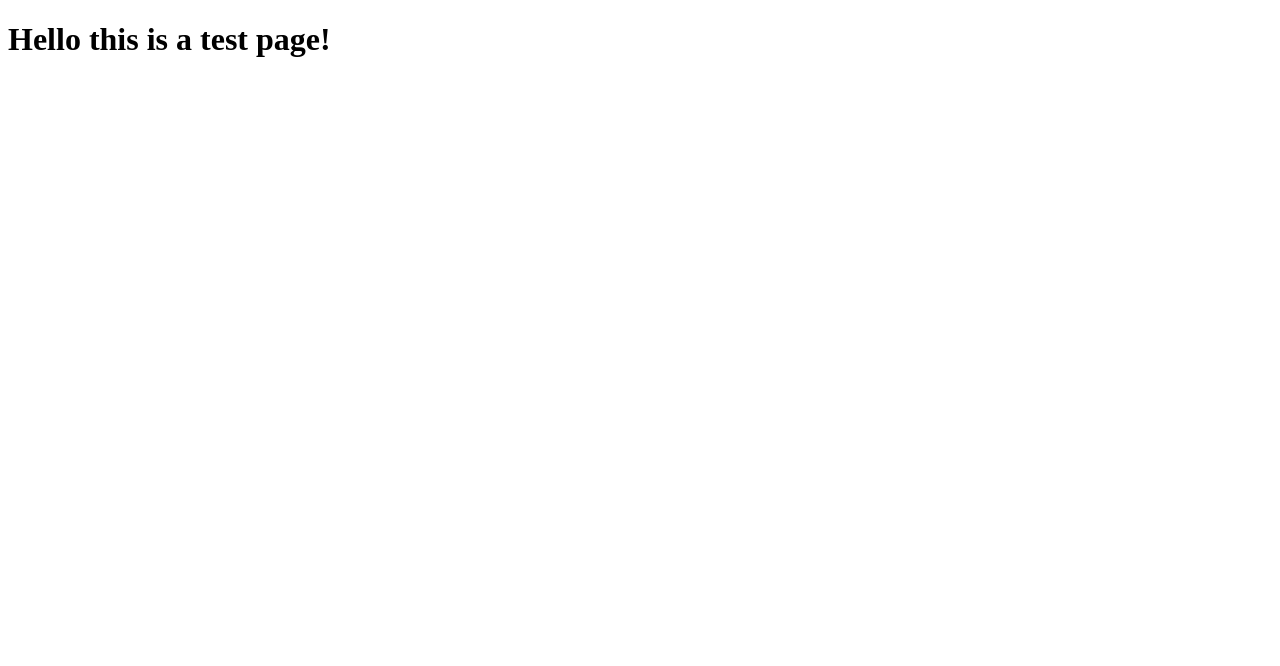
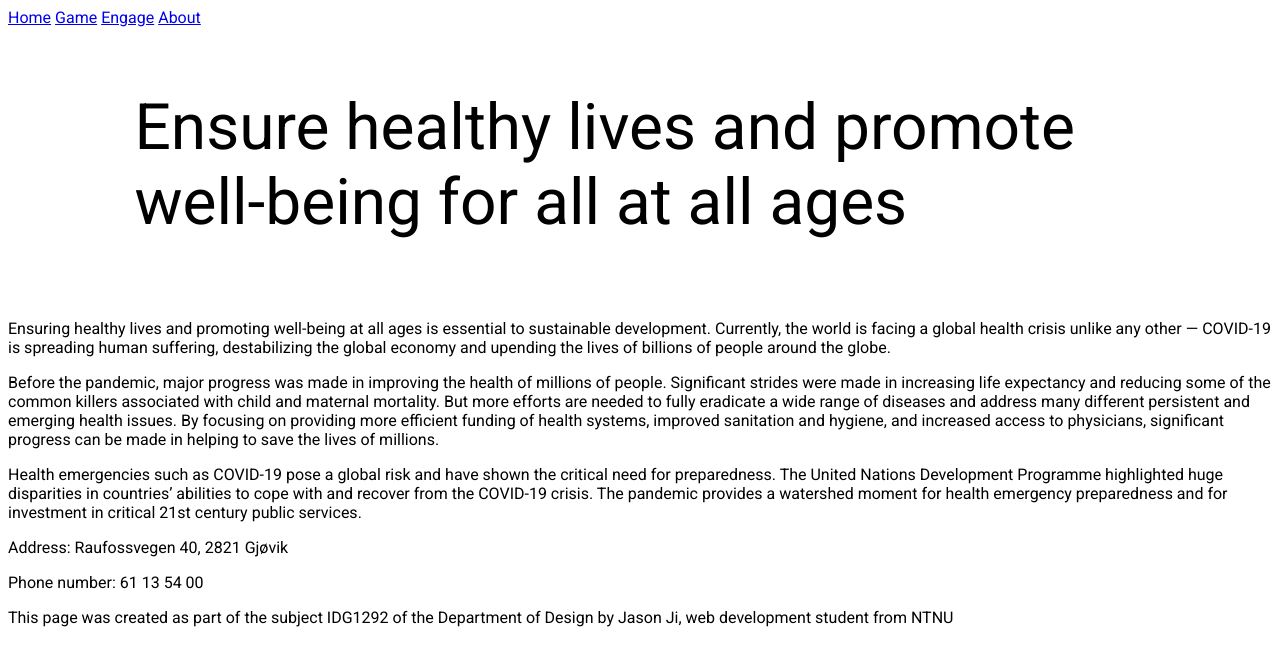
Before and after one commit to kjottkake/UNpublichealthgoals, a plain HTML site: page index.html in a window 1280 px wide. Drawn offline with Linux system fonts and the light colour scheme.

Commit message:
added boilerplate and index elements

```diff
--- a/index.html
+++ b/index.html
@@ -4,10 +4,43 @@
     <meta charset="UTF-8">
     <meta http-equiv="X-UA-Compatible" content="IE=edge">
     <meta name="viewport" content="width=device-width, initial-scale=1.0">
-    <title>Document</title>
+    <title>Homepage</title>
     <link rel="stylesheet" href="style/style.css">
 </head>
 <body>
-    <h1>Hello this is a test page!</h1>
+    <header></header>
+    <nav>
+        <a href="index.html">Home</a>
+        <a href="game.html">Game</a>
+        <a href="engage.html">Engage</a>
+        <a href="about.html">About</a>
+    </nav>
+    <h1 id="title">Ensure healthy lives and promote well-being for all at all ages</h1>
+    <section>
+        <p>Ensuring healthy lives and promoting well-being at all ages is essential to sustainable development. Currently, the
+        world is facing a global health crisis unlike any other — COVID-19 is spreading human suffering, destabilizing the
+        global economy and upending the lives of billions of people around the globe.</p>
+
+        <p>
+        Before the pandemic, major progress was made in improving the health of millions of people. Significant strides were
+        made in increasing life expectancy and reducing some of the common killers associated with child and maternal mortality.
+        But more efforts are needed to fully eradicate a wide range of diseases and address many different persistent and
+        emerging health issues. By focusing on providing more efficient funding of health systems, improved sanitation and
+        hygiene, and increased access to physicians, significant progress can be made in helping to save the lives of millions.
+        </p>
+
+        <p>
+        Health emergencies such as COVID-19 pose a global risk and have shown the critical need for preparedness. The United
+        Nations Development Programme highlighted huge disparities in countries’ abilities to cope with and recover from the
+        COVID-19 crisis. The pandemic provides a watershed moment for health emergency preparedness and for investment in
+        critical 21st century public services.
+        </p>
+    </section>
+    <footer>
+        <p>Address: Raufossvegen 40, 2821 Gjøvik</p>
+        <p>Phone number: 61 13 54 00</p>
+        <p>This page was created as part of the subject IDG1292 of the Department of Design by
+        Jason Ji, web development student from NTNU</p>
+    </footer>
 </body>
 </html>
--- a/style/style.css
+++ b/style/style.css
@@ -0,0 +1,18 @@
+/* importing roboto from google fonts */
+@import url('https://fonts.googleapis.com/css2?family=Roboto:wght@300;400;500;700&display=swap');
+
+body {
+    font-family: 'Roboto', sans-serif;
+}
+
+#title {
+    width: 80%;
+    margin: auto;
+}
+
+h1 {
+    font-size: 4rem;
+    font-weight: 400;
+    padding-top: 5%;
+    padding-bottom: 5%;
+}
```
Also changed, not shown: about.html (+1 -1 lines), engage.html (+1 -1 lines), game.html (+1 -1 lines).
